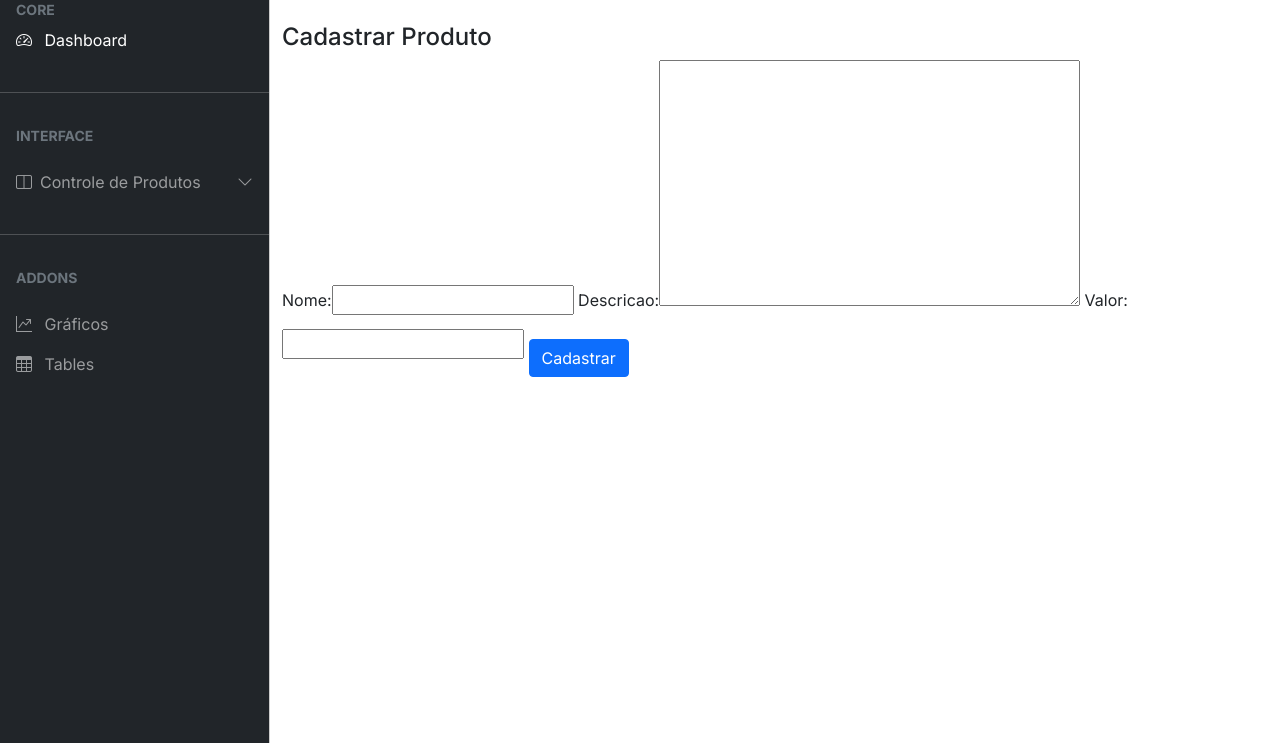
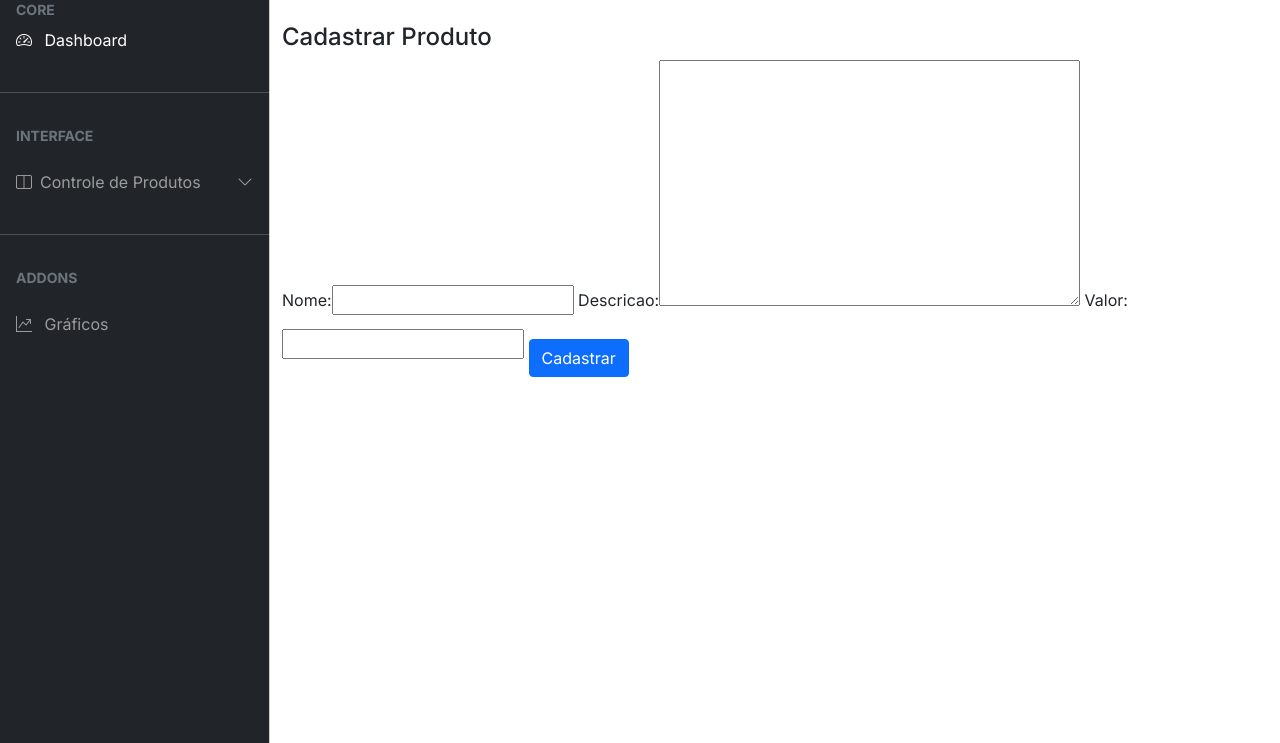
Before and after one commit to AironMattos/GS-Labs-Challenge, a Django app: page /create in a window 1280 px wide. Shown: the part 57-800 px from the top of the page. Run offline with Django 3.2, Linux system fonts and the light colour scheme; the visitor is signed in with stand-in values (Sample User, id 1); some libraries are stand-ins or nearby versions.

Commit message:
Correção <li> menu lateral

```diff
--- a/config/settings.py
+++ b/config/settings.py
@@ -24,9 +24,9 @@ BASE_DIR = Path(__file__).resolve().parent.parent
 SECRET_KEY = 'django-insecure--(-3g_-$c2(!6g*_*flt7g0xepz+*ks9e$u1#is_pbg$hr9&(u'
 
 # SECURITY WARNING: don't run with debug turned on in production!
-DEBUG = True
+DEBUG = False
 
-ALLOWED_HOSTS = []
+ALLOWED_HOSTS = ['*']
 
 
 # Application definition
--- a/templates/base.html
+++ b/templates/base.html
@@ -146,12 +146,6 @@
                   <span>Gráficos</span>
                 </a>
               </li>
-              <li>
-                <a href="#" class="nav-link px-3">
-                  <span class="me-2"><i class="bi bi-table"></i></span>
-                  <span>Tables</span>
-                </a>
-              </li>
             </ul>
           </nav>
         </div>
```
